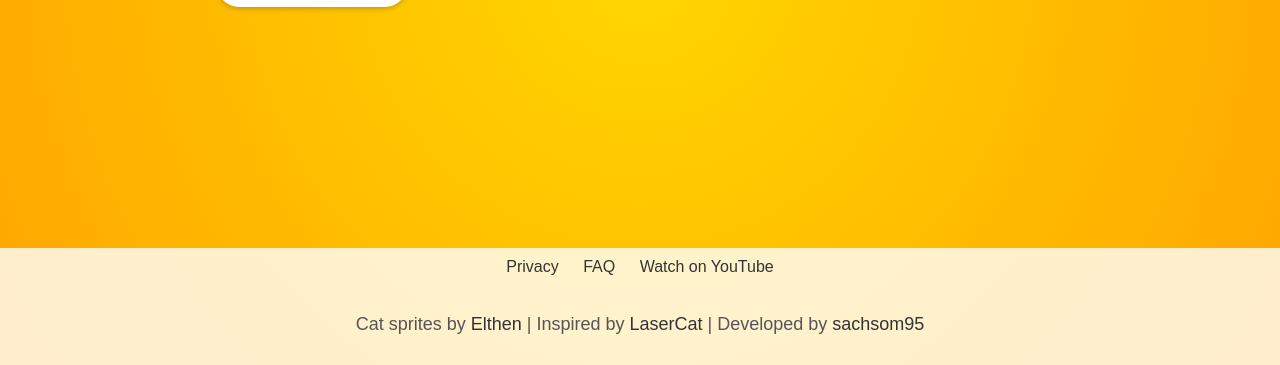
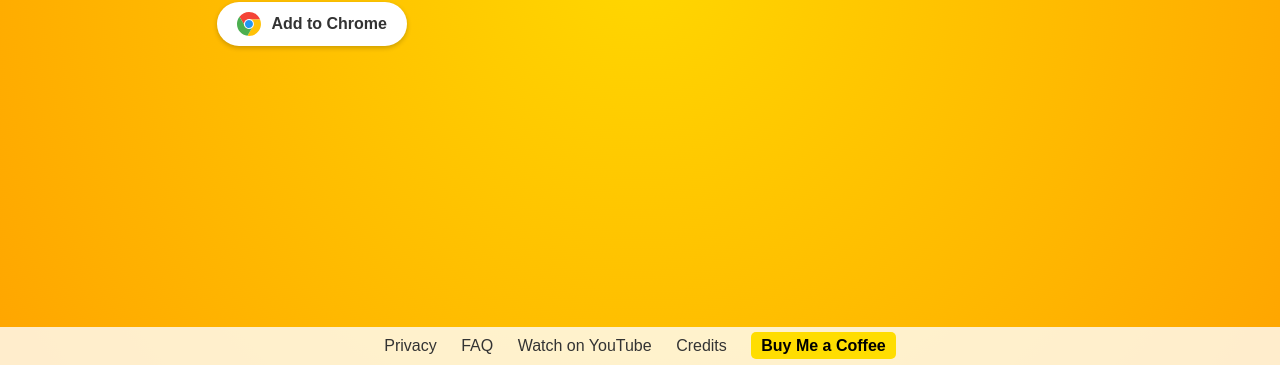
Before and after one commit to sachsom95/Browser-Buddy, a browser extension: page index.html in a window 1280 px wide. Shown: the part 435-800 px from the top of the page. Drawn offline with Linux system fonts and the light colour scheme.

Commit message:
chore: Add "Buy Me a Coffee" link to footer

```diff
--- a/index.html
+++ b/index.html
@@ -132,6 +132,17 @@
         .credits a:hover {
             text-decoration: underline;
         }
+        footer a[href*="buymeacoffee"] {
+        background-color: #FFDD00;
+        color: #000000;
+        padding: 5px 10px;
+        border-radius: 5px;
+        font-weight: bold;
+    }
+
+    footer a[href*="buymeacoffee"]:hover {
+        background-color: #FFEE58;
+    }
     </style>
 </head>
 <body>
@@ -152,13 +163,12 @@
         <a id="privacyLink">Privacy</a>
         <a id="faqLink">FAQ</a>
         <a href="https://www.youtube.com/watch?v=9nePN6D7xfk" target="_blank">Watch on YouTube</a>
+        <a id="creditsLink">Credits</a>
+        <a href="https://buymeacoffee.com/sachsom95" target="_blank">Buy Me a Coffee</a>
+
     </footer>
 
-    <div class="credits">
-        <p>Cat sprites by <a href="https://elthen.itch.io/2d-pixel-art-cat-sprites" target="_blank">Elthen</a> |
-           Inspired by <a href="https://lasercat.app/" target="_blank">LaserCat</a> |
-           Developed by <a href="https://github.com/sachsom95" target="_blank">sachsom95</a></p>
-    </div>
+
 
     <div id="privacyModal" class="modal">
         <div class="modal-content">
@@ -180,7 +190,13 @@
             <p>If you have any questions about this Privacy Policy, please contact us at: [Your Contact Information]</p>
         </div>
     </div>
-
+    <div id="creditsModal" class="modal">
+        <div class="modal-content">
+            <p>Cat sprites by <a href="https://elthen.itch.io/2d-pixel-art-cat-sprites" target="_blank">Elthen</a> |
+                Inspired by <a href="https://lasercat.app/" target="_blank">LaserCat</a> |
+                Developed by <a href="https://github.com/sachsom95" target="_blank">sachsom95</a></p>
+        </div>
+    </div>
     <div id="faqModal" class="modal">
         <div class="modal-content">
             <span class="close">&times;</span>
@@ -252,6 +268,7 @@
 
         setupModal("privacyModal", "privacyLink");
         setupModal("faqModal", "faqLink");
+        setupModal("creditsModal", "creditsLink");
     </script>
 </body>
 </html>
```
